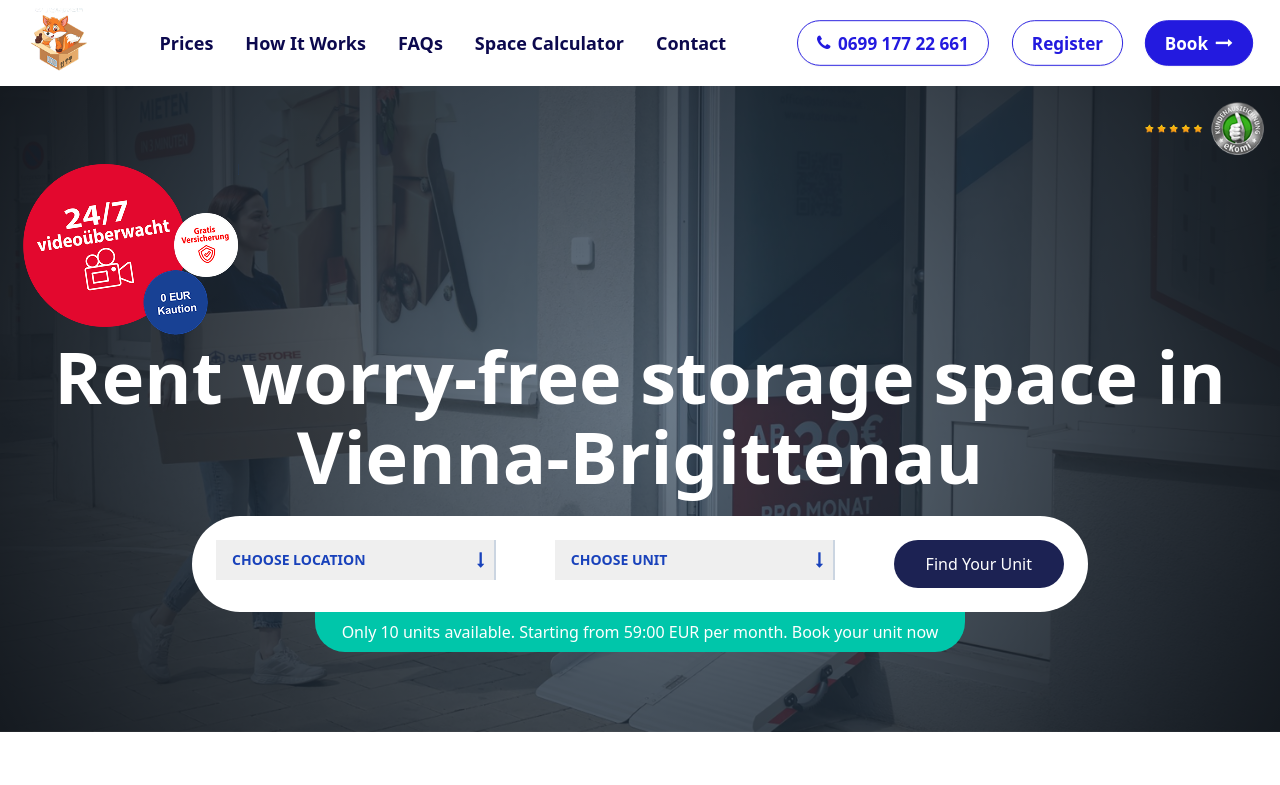
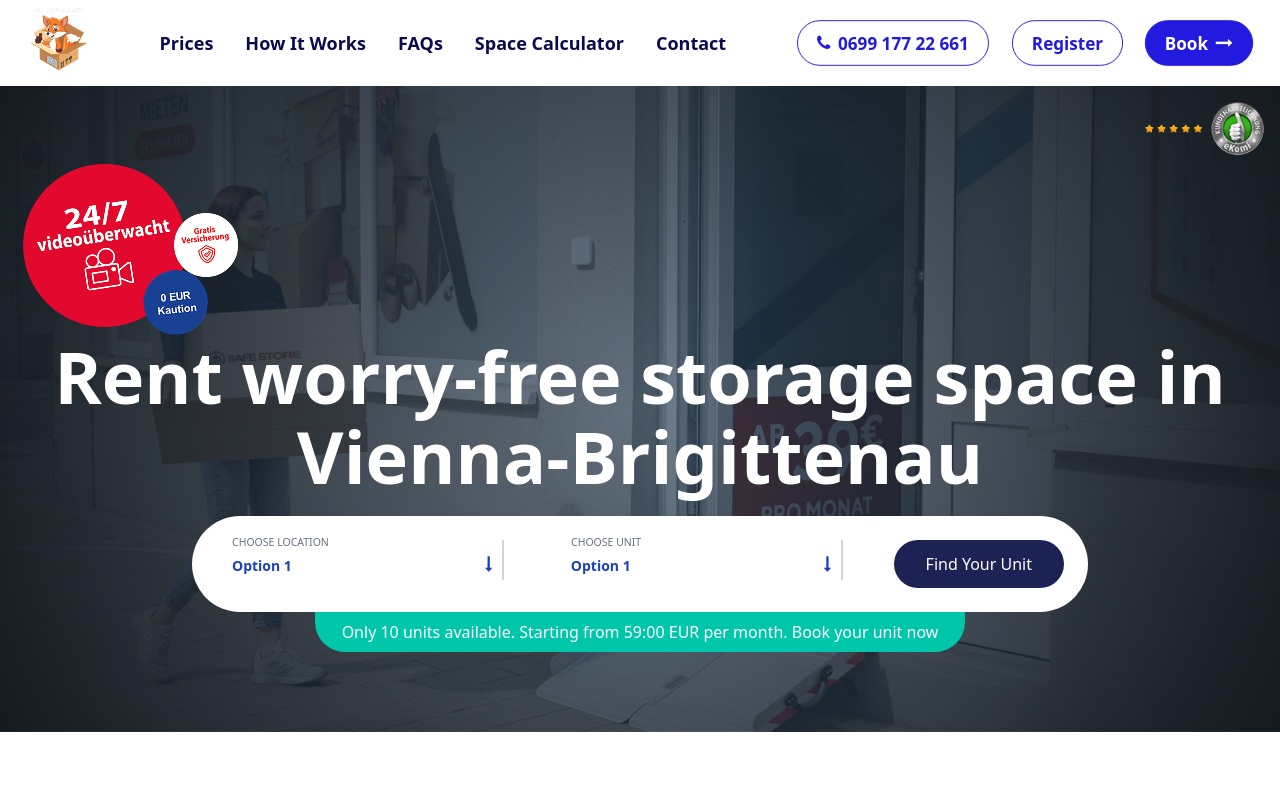
Before and after one commit to chotonbhowmik/self-storage, a React (Vite) app: page / in a window 1280 px wide. Shown: the top 785 px of the page. Built offline with nearby package versions, Linux system fonts and the light colour scheme; no server answers.

Commit message:
banner form style change

```diff
--- a/src/pages/Home/BannerSection/BannerSection.jsx
+++ b/src/pages/Home/BannerSection/BannerSection.jsx
@@ -27,43 +27,48 @@ const BannerSection = () => {
             <form className="w-full">
               <div className="flex flex-wrap justify-between space-y-2 md:space-y-0 md:flex-row">
                 {/* LOCATION FIELD */}
-                <div className="relative w-full md:w-72">
-                  <div className="relative w-[280px]">
+                <div className="relative z-0 w-full md:w-72 group">
                   <select
-                      id="id-01"
-                      name="id-01"
+                    id="location"
+                    name="location"
                     required
-                      className="peer h-[40px] w-full appearance-none border-b-2 lg:border-r-2 lg:border-b-0 border-slate-300 px-4 pr-10 text-sm text-[#1942BB] font-bold outline-none transition-all autofill:bg-white focus:border-emerald-500 focus-visible:outline-none disabled:cursor-not-allowed disabled:bg-slate-50 disabled:text-slate-400"
+                    className="peer block w-full appearance-none border-b-2 lg:border-r-2 lg:border-b-0 border-slate-300 bg-transparent px-4 pr-10 pt-4 pb-1 text-sm font-bold text-[#1942BB] focus:border-blue-600 focus:outline-none focus:ring-0"
                   >
-                      <option value="" disabled selected>
-                        CHOOSE LOCATION
+                    <option value="1" selected>
+                      Option 1
                     </option>
-                      <option value="1">Option 1</option>
                     <option value="2">Option 2</option>
                     <option value="3">Option 3</option>
                   </select>
+                  <label
+                    htmlFor="location"
+                    className="absolute text-sm text-gray-500 duration-300 transform -translate-y-3 scale-75 top-1 left-4 z-0 origin-[0] peer-placeholder-shown:translate-y-2.5 peer-placeholder-shown:scale-100 peer-focus:scale-75 peer-focus:-translate-y-3 peer-focus:text-blue-600"
+                  >
+                    CHOOSE LOCATION
+                  </label>
                   <i className="fa fa-long-arrow-down absolute right-3 top-1/2 -translate-y-1/2 text-[#1942BB] pointer-events-none"></i>
                 </div>
-                </div>
 
-                {/* UNIT FIELD */}
-                <div className="relative w-full md:w-72">
-                  <div className="relative w-[280px]">
+                <div className="relative z-0 w-full md:w-72 group">
                   <select
-                      id="id-02"
-                      name="id-02"
+                    id="location"
+                    name="location"
                     required
-                      className="peer h-[40px] w-full appearance-none  lg:border-r-2 lg:border-b-0 border-slate-300 px-4 pr-10 text-sm text-[#1942BB] font-bold outline-none transition-all autofill:bg-white focus:border-emerald-500 focus-visible:outline-none disabled:cursor-not-allowed disabled:bg-slate-50 disabled:text-slate-400"
+                    className="peer block w-full appearance-none border-b-2 lg:border-r-2 lg:border-b-0 border-slate-300 bg-transparent px-4 pr-10 pt-4 pb-1 text-sm font-bold text-[#1942BB] focus:border-blue-600 focus:outline-none focus:ring-0"
                   >
-                      <option value="" disabled selected>
-                        CHOOSE UNIT
+                    <option value="1" selected>
+                      Option 1
                     </option>
-                      <option value="1">Option 1</option>
                     <option value="2">Option 2</option>
                     <option value="3">Option 3</option>
                   </select>
+                  <label
+                    htmlFor="location"
+                    className="absolute text-sm text-gray-500 duration-300 transform -translate-y-3 scale-75 top-1 left-4 z-0 origin-[0] peer-placeholder-shown:translate-y-2.5 peer-placeholder-shown:scale-100 peer-focus:scale-75 peer-focus:-translate-y-3 peer-focus:text-blue-600"
+                  >
+                    CHOOSE UNIT
+                  </label>
                   <i className="fa fa-long-arrow-down absolute right-3 top-1/2 -translate-y-1/2 text-[#1942BB] pointer-events-none"></i>
-                  </div>
                 </div>
 
                 {/* BUTTON */}
```
Lines whose indentation alone changed are shown as unchanged.
